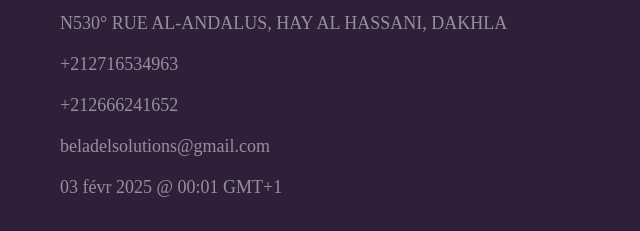
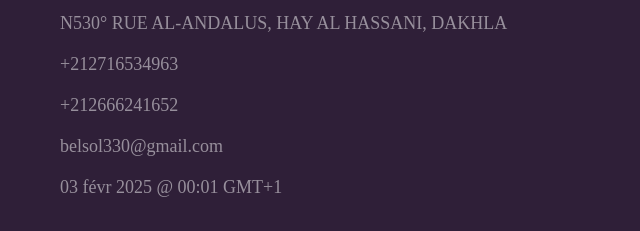
Before and after one commit to anubis-py/Beladelsolutions-3D, a plain HTML site: page 3.html in a window 1280 px wide. Shown: the part 5800-6031 px from the top of the page, 0-640 px from the left. Drawn offline with nearby package versions, Linux system fonts and the light colour scheme; a web font is replaced by a local one.

```diff
--- a/3.html
+++ b/3.html
@@ -316,7 +316,7 @@
             <p>N530° RUE AL-ANDALUS, HAY AL HASSANI, DAKHLA</p>
             <P><a href="tel:00212716534963">+212716534963</a></P>
             <P><a href="tel:00212666241652">+212666241652</a></P>
-            <P><a href="mailto:beladelsolutions@gmail.com">beladelsolutions@gmail.com</a></P>
+            <P><a href="mailto:belsol330@gmail.com">belsol330@gmail.com</a></P>
             <p>03 févr 2025 @ 00:01 GMT+1 </p>
         </div>
         <form action="">
```
